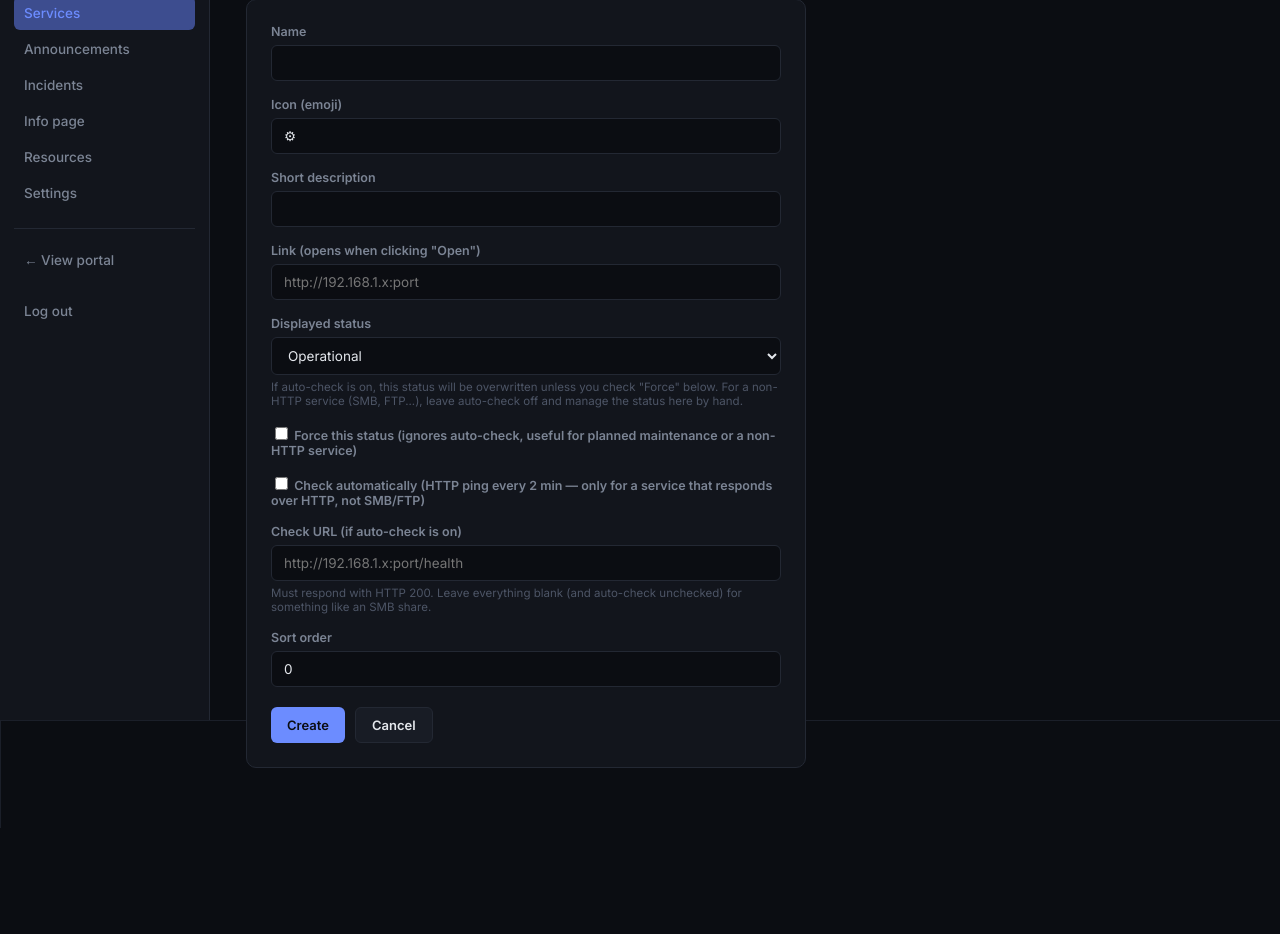
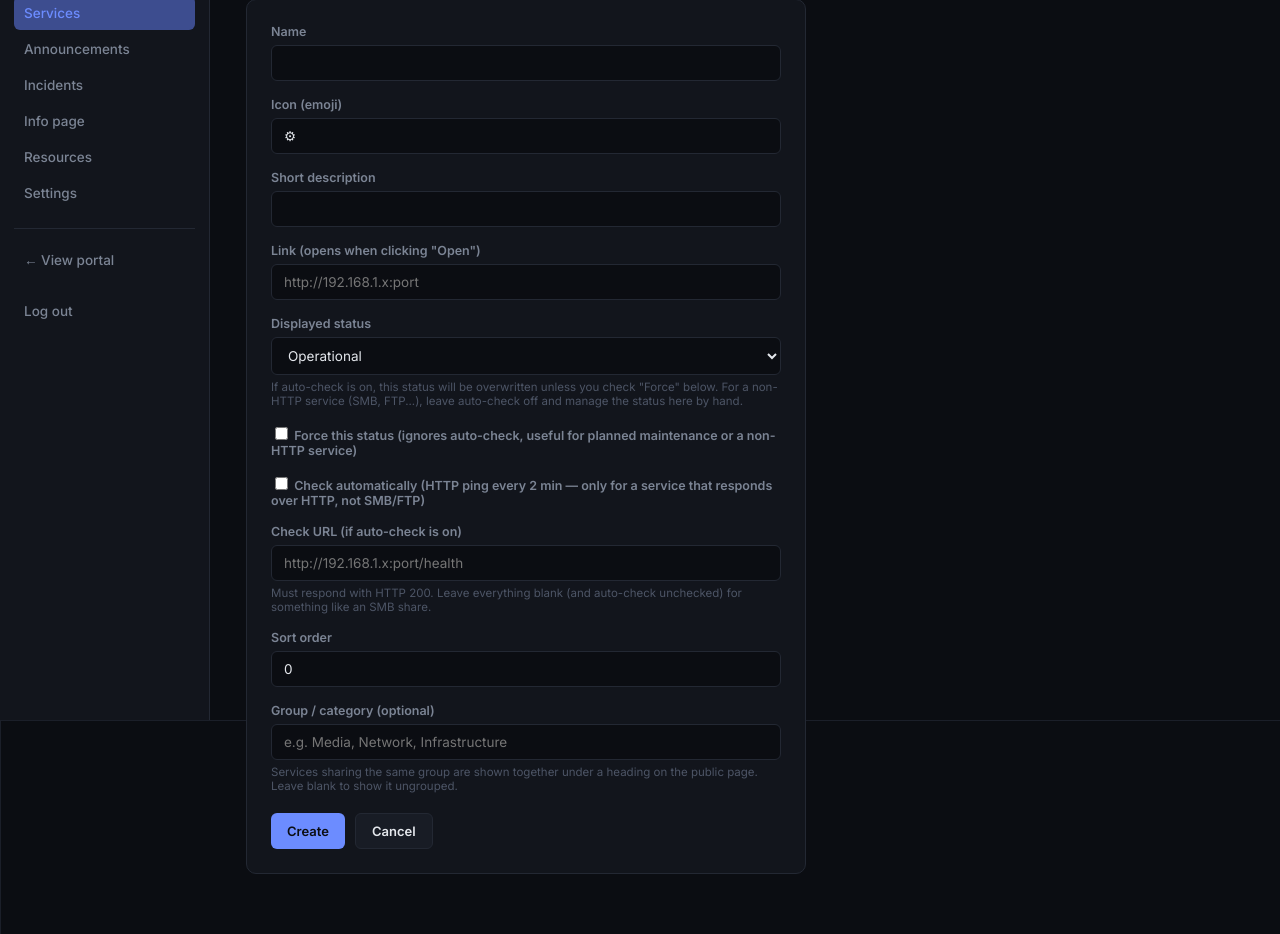
Before and after one commit to Adam4125-officiel/Status-Portal, a Flask app: page /admin/services/new in a window 1280 px wide. Shown: the part 80-1014 px from the top of the page. Before the commit the page ends 908 px from the top, so only its background shows below. Run offline with Flask 3, Linux system fonts and the light colour scheme; the visitor is signed in with stand-in values (Sample User, id 1).

Commit message:
Add service grouping, multi-disk monitoring, and public-page customization
- Services: new group_name column (freeform, same pattern as service links).
  Public page groups services under a heading per group, ungrouped services
  render exactly as before (no heading) so this is fully backward
  compatible for setups that don't use it.
- Resource monitoring: replaced the single configured disk path with
  auto-detection of all real disks (psutil.disk_partitions), deduplicated
  by underlying device (bind mounts of the same disk at multiple paths -
  common under Docker - collapse to one entry, keeping the shortest
  mountpoint as the label). CPU/RAM/disk meters are now severity-colored
  (green <60%, yellow 60-85%, red >85%) instead of always blue; GPU stays
  neutral blue since high GPU utilization isn't itself a bad sign.
- Admin resources page now auto-refreshes (PORTAL_RESOURCE_REFRESH_SECONDS,
  default 10s) by reusing the existing main.js countdown/reload script
  instead of writing new JS.
- New DB-backed settings (via the existing settings table, editable from
  /admin/settings without restarting): site_name (shown in the topbar and
  page title, replacing the hardcoded "Server") and
  show_public_resources (off by default - opts into showing the resource
  panel on the public page too, via a shared _resource_cards.html partial
  reused by both admin and public views).

Verified end-to-end: grouped services render with correct headings, site
name propagates to brand/title, the public resources toggle shows/hides
the section, disk list collapsed from 12 noisy bind-mount entries down to
3 real devices after the dedup fix, and severity classes match actual
CPU/disk usage.

Co-Authored-By: Claude Sonnet 5 <noreply@anthropic.com>

```diff
--- a/app.py
+++ b/app.py
@@ -133,16 +133,39 @@ def _enrich_incidents(incidents):
     return incidents
 
 
+def _group_services(services):
+    """Groups services by group_name, preserving sort_order within a group and the
+    order groups first appear. Ungrouped services (group_name == '') share a group
+    with an empty name, which the template renders without a subheading - so setups
+    that never use grouping look exactly as before."""
+    groups = []
+    index = {}
+    for s in services:
+        name = (s.get("group_name") or "").strip()
+        if name not in index:
+            index[name] = {"name": name, "services": []}
+            groups.append(index[name])
+        index[name]["services"].append(s)
+    return groups
+
+
 @app.route("/")
 def index():
     services = _enrich_services(db.list_services())
+    groups = _group_services(services)
     announcements = db.list_announcements(limit=10)
     incidents = _enrich_incidents(db.list_incidents(limit=8))
     info = db.get_info_page()
     overall = compute_overall_status(services)
-    return render_template("index.html", services=services, announcements=announcements,
+    site_name = db.get_setting("site_name", "Server")
+    show_public_resources = db.get_setting("show_public_resources", "0") == "1"
+    snapshot = monitoring.get_resource_snapshot() if show_public_resources else None
+    return render_template("index.html", services=services, groups=groups, announcements=announcements,
                             incidents=incidents, info=info, overall=overall,
-                            refresh_seconds=config.PUBLIC_REFRESH_SECONDS)
+                            refresh_seconds=config.PUBLIC_REFRESH_SECONDS,
+                            resource_refresh_seconds=config.RESOURCE_REFRESH_SECONDS,
+                            site_name=site_name, show_public_resources=show_public_resources,
+                            snapshot=snapshot)
 
 
 @app.route("/api/status")
@@ -151,6 +174,7 @@ def api_status():
     incidents = _enrich_incidents(db.list_incidents(limit=8))
     announcements = db.list_announcements(limit=10)
     return jsonify({
+        "site_name": db.get_setting("site_name", "Server"),
         "overall": compute_overall_status(services),
         "services": services,
         "announcements": announcements,
@@ -397,7 +421,8 @@ def admin_info():
 @login_required
 def admin_resources():
     snapshot = monitoring.get_resource_snapshot()
-    return render_template("admin_resources.html", snapshot=snapshot, active="resources")
+    return render_template("admin_resources.html", snapshot=snapshot,
+                            refresh_seconds=config.RESOURCE_REFRESH_SECONDS, active="resources")
 
 
 # ---- Settings ----
@@ -419,7 +444,19 @@ def admin_settings():
             db.set_setting("admin_password_hash", generate_password_hash(new))
             flash("Password changed.", "success")
     return render_template("admin_settings.html", check_interval=config.CHECK_INTERVAL_SECONDS,
-                            refresh_seconds=config.PUBLIC_REFRESH_SECONDS, active="settings")
+                            refresh_seconds=config.PUBLIC_REFRESH_SECONDS,
+                            site_name=db.get_setting("site_name", "Server"),
+                            show_public_resources=db.get_setting("show_public_resources", "0") == "1",
+                            active="settings")
+
+
+@app.route("/admin/settings/general", methods=["POST"])
+@login_required
+def admin_settings_general():
+    db.set_setting("site_name", request.form.get("site_name", "").strip() or "Server")
+    db.set_setting("show_public_resources", "1" if request.form.get("show_public_resources") else "0")
+    flash("Settings updated.", "success")
+    return redirect(url_for("admin_settings"))
 
 
 # ---------------------------------------------------------------------------
--- a/config.py
+++ b/config.py
@@ -19,8 +19,8 @@ CHECK_INTERVAL_SECONDS = int(os.environ.get("PORTAL_CHECK_INTERVAL_SECONDS", "12
 # Public page auto-refresh frequency (browser-side full reload). Independent of the above.
 PUBLIC_REFRESH_SECONDS = int(os.environ.get("PORTAL_PUBLIC_REFRESH_SECONDS", "60"))
 
-# Disk path the admin resource monitor reports free/used space for.
-MONITOR_DISK_PATH = os.environ.get("PORTAL_MONITOR_DISK_PATH", "/")
+# How often the resources page (admin, and public if enabled) auto-refreshes itself.
+RESOURCE_REFRESH_SECONDS = int(os.environ.get("PORTAL_RESOURCE_REFRESH_SECONDS", "10"))
 
 # Set to true only if a reverse proxy (nginx, Caddy, Cloudflare Tunnel...) sits in front
 # of this app - enables trusting its X-Forwarded-* headers (client IP/scheme). Leave
--- a/docker-compose.yml
+++ b/docker-compose.yml
@@ -7,7 +7,7 @@ services:
       - PORTAL_SECRET_KEY=${PORTAL_SECRET_KEY}
       - PORTAL_CHECK_INTERVAL_SECONDS=${PORTAL_CHECK_INTERVAL_SECONDS:-120}
       - PORTAL_PUBLIC_REFRESH_SECONDS=${PORTAL_PUBLIC_REFRESH_SECONDS:-60}
-      - PORTAL_MONITOR_DISK_PATH=${PORTAL_MONITOR_DISK_PATH:-/}
+      - PORTAL_RESOURCE_REFRESH_SECONDS=${PORTAL_RESOURCE_REFRESH_SECONDS:-10}
       - PORTAL_BEHIND_PROXY=${PORTAL_BEHIND_PROXY:-false}
       - PORTAL_FORCE_HTTPS_COOKIES=${PORTAL_FORCE_HTTPS_COOKIES:-false}
     volumes:
--- a/monitoring.py
+++ b/monitoring.py
@@ -1,33 +1,82 @@
 """
-monitoring.py — Live CPU/RAM/disk/GPU snapshot for the admin-only resource
-panel. No historical tracking, just a fresh reading each time the page loads.
+monitoring.py — Live CPU/RAM/disk/GPU snapshot for the resource panel
+(admin-only by default, optionally also on the public page). No historical
+tracking, just a fresh reading each time the page loads/auto-refreshes.
 """
 import psutil
 
-import config
+# Pseudo/virtual filesystems to skip when listing disks - psutil.disk_partitions(all=False)
+# already filters most of these, but this is extra insurance across platforms/setups.
+_IGNORED_FSTYPES = {
+    "tmpfs", "devtmpfs", "proc", "sysfs", "devfs", "overlay", "squashfs",
+    "autofs", "cgroup", "cgroup2", "debugfs", "tracefs", "mqueue",
+    "hugetlbfs", "pstore", "bpf", "binfmt_misc", "securityfs", "configfs",
+    "fusectl", "rpc_pipefs", "nsfs",
+}
+
+
+def _severity(percent):
+    if percent >= 85:
+        return "crit"
+    if percent >= 60:
+        return "warn"
+    return "ok"
 
 
 def get_resource_snapshot():
+    cpu_percent = psutil.cpu_percent(interval=0.2)
     mem = psutil.virtual_memory()
-    disk = psutil.disk_usage(config.MONITOR_DISK_PATH)
     return {
-        "cpu_percent": psutil.cpu_percent(interval=0.2),
+        "cpu_percent": cpu_percent,
+        "cpu_severity": _severity(cpu_percent),
         "mem_percent": mem.percent,
+        "mem_severity": _severity(mem.percent),
         "mem_used_gb": round(mem.used / (1024 ** 3), 1),
         "mem_total_gb": round(mem.total / (1024 ** 3), 1),
-        "disk_path": config.MONITOR_DISK_PATH,
-        "disk_percent": disk.percent,
-        "disk_used_gb": round(disk.used / (1024 ** 3), 1),
-        "disk_total_gb": round(disk.total / (1024 ** 3), 1),
-        "disk_free_gb": round(disk.free / (1024 ** 3), 1),
+        "disks": _get_disk_snapshots(),
         "gpus": _get_gpu_snapshot(),
     }
+
+
+def _get_disk_snapshots():
+    """All real, distinct disks/drives - not just one configured path. The same
+    physical/logical device is often bind-mounted at several paths (very common under
+    Docker: /etc/resolv.conf, /etc/hosts, etc. all point at the same underlying disk as
+    the root filesystem) - those are deduplicated down to one entry per device, keeping
+    whichever mountpoint has the shortest path as the more meaningful label.
+    Running inside Docker only shows what's actually mounted into the container (the
+    overlay root fs + any declared volumes), not arbitrary other host disks - that's a
+    Docker limitation, not something this function can work around."""
+    best_by_device = {}
+    for part in psutil.disk_partitions(all=False):
+        if part.fstype.lower() in _IGNORED_FSTYPES:
+            continue
+        device = part.device or part.mountpoint
+        existing = best_by_device.get(device)
+        if existing is None or len(part.mountpoint) < len(existing.mountpoint):
+            best_by_device[device] = part
+
+    disks = []
+    for part in best_by_device.values():
+        try:
+            usage = psutil.disk_usage(part.mountpoint)
+        except OSError:
+            continue
+        disks.append({
+            "path": part.mountpoint,
+            "percent": usage.percent,
+            "severity": _severity(usage.percent),
+            "used_gb": round(usage.used / (1024 ** 3), 1),
+            "total_gb": round(usage.total / (1024 ** 3), 1),
+            "free_gb": round(usage.free / (1024 ** 3), 1),
+        })
+    return disks
 
 
 def _get_gpu_snapshot():
     """Best-effort NVIDIA GPU stats via the optional nvidia-ml-py package.
     Returns [] (never raises) if it's not installed or there's no NVIDIA GPU -
-    this section simply doesn't render rather than breaking the admin page."""
+    this section simply doesn't render rather than breaking the page."""
     try:
         import pynvml
         pynvml.nvmlInit()
--- a/static/css/style.css
+++ b/static/css/style.css
@@ -173,6 +173,17 @@ a:hover { text-decoration: underline; }
   height: 1px;
   background: var(--border);
 }
+
+.group-title {
+  font-family: var(--font-mono);
+  font-size: 11.5px;
+  font-weight: 600;
+  text-transform: uppercase;
+  letter-spacing: 0.06em;
+  color: var(--text-faint);
+  margin: 18px 0 10px;
+}
+.group-title:first-child { margin-top: 4px; }
 
 /* ---------------- Announcements ---------------- */
 .announcement {
@@ -539,6 +550,9 @@ footer.foot {
   height: 100%;
   background: var(--brand);
 }
+.meter__fill.ok { background: var(--ok); }
+.meter__fill.warn { background: var(--warn); }
+.meter__fill.crit { background: var(--crit); }
 
 .admin-table {
   width: 100%;
--- a/templates/admin_service_form.html
+++ b/templates/admin_service_form.html
@@ -54,6 +54,11 @@
     <label for="sort_order">Sort order</label>
     <input type="number" id="sort_order" name="sort_order" value="{{ service.sort_order if service else 0 }}">
   </div>
+  <div class="field">
+    <label for="group_name">Group / category (optional)</label>
+    <input type="text" id="group_name" name="group_name" value="{{ service.group_name if service else '' }}" placeholder="e.g. Media, Network, Infrastructure">
+    <div class="field-hint">Services sharing the same group are shown together under a heading on the public page. Leave blank to show it ungrouped.</div>
+  </div>
 
   {% if service %}
   <div class="field">
--- a/templates/admin_services.html
+++ b/templates/admin_services.html
@@ -9,12 +9,13 @@
 {% if services %}
 <table class="admin-table">
   <thead>
-    <tr><th>Service</th><th>Status</th><th>Auto-check</th><th>Link</th><th></th></tr>
+    <tr><th>Service</th><th>Group</th><th>Status</th><th>Auto-check</th><th>Link</th><th></th></tr>
   </thead>
   <tbody>
     {% for s in services %}
     <tr>
       <td>{{ s.icon }} <strong>{{ s.name }}</strong></td>
+      <td>{{ s.group_name or '—' }}</td>
       <td>{{ s.status }}{% if s.manual_override %} (forced){% endif %}</td>
       <td>{{ 'yes' if s.auto_check else 'no' }}</td>
       <td><a href="{{ s.url }}" target="_blank" rel="noopener">{{ s.url }}</a></td>
```
Also changed, not shown: db.py (+8 -6 lines), templates/_resource_cards.html (added, +35 -0 lines), templates/admin_resources.html (+8 -33 lines), templates/admin_settings.html (+17 -0 lines), templates/index.html (+11 -3 lines), README.md, 1 other file.
